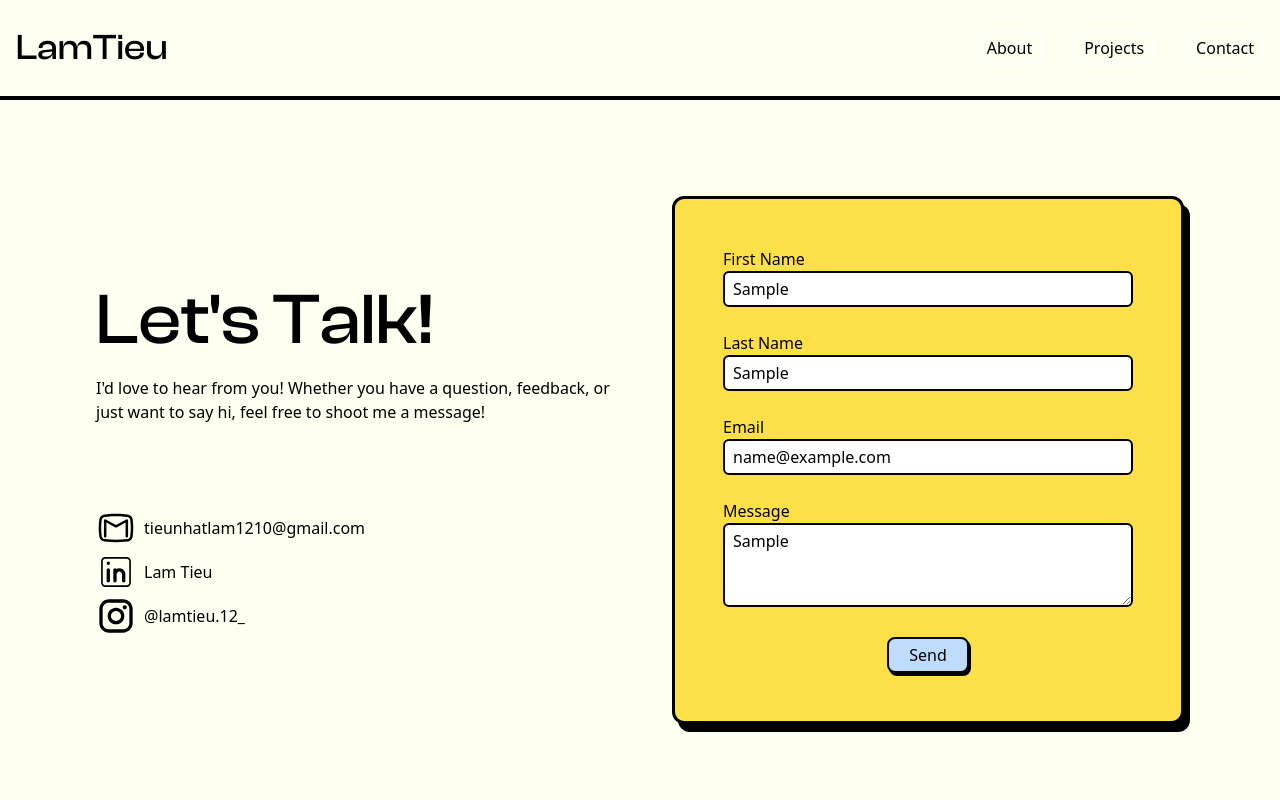
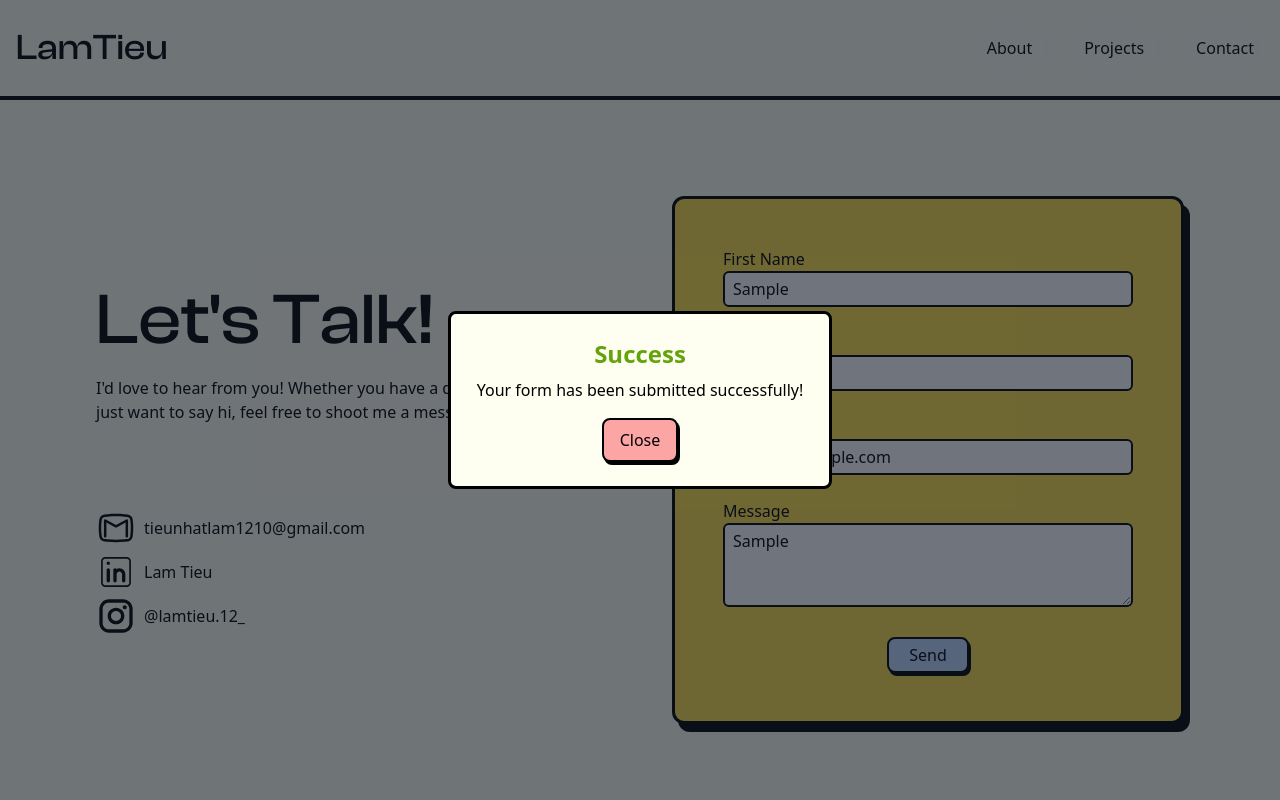
Before and after one commit to ltieu12/my-portfolio, a React (Create React App) app: page /contact in a window 1280 px wide. Both pictures are taken after typing "Sample", "Sample", "name@example.com", "Sample" into the empty fields and a click on the button "Send". Shown: the top 800 px of the page. Built offline with nearby package versions, Linux system fonts and the light colour scheme.

Commit message:
Add modal for successful form submission

```diff
--- a/src/components/Form.js
+++ b/src/components/Form.js
@@ -9,6 +9,8 @@ const Form = () => {
     });
 
     const [errors, setErrors] = useState([]);
+
+    const [isModalOpen, setModalOpen] = useState(false);
 
     const saveData = (e) => {
         const {name, value} = e.target;
@@ -58,10 +60,15 @@ const Form = () => {
 
         if (Object.keys(newErrors).length === 0) {
             console.log("Form submitted successfully!");
+            setModalOpen(true);
         }
         else {
             console.log("Errors in form validation!");
         }
+    }
+
+    const closeModal = () => {
+        setModalOpen(false);
     }
 
     return (
@@ -108,6 +115,25 @@ const Form = () => {
                     <button className="px-5 py-1 font-medium" type="submit">Send</button>
                 </div>
             </form>
+
+            {isModalOpen && (
+                <div className="fixed inset-0 bg-gray-900 bg-opacity-60 flex items-center justify-center z-50">
+                    <div className="bg-primary p-6 rounded-lg border-3 border-black w-96 text-center">
+                        <h2 className="text-2xl font-semibold text-lime-600">
+                            Success
+                        </h2>
+                        <p className="mt-2">
+                            Your form has been submitted successfully!
+                        </p>
+                        <button
+                            onClick={closeModal}
+                            className="mt-4 bg-red-300 px-4 py-2 rounded-lg hover:bg-red-400 shadow-dark-shadow border-2 border-black"
+                        >
+                            Close
+                        </button>
+                    </div>
+                </div>
+            )}
         </>
     );
 }
--- a/tailwind.config.js
+++ b/tailwind.config.js
@@ -17,6 +17,7 @@ module.exports = {
         'project-shadow-right': '5px 6px 0px rgba(0, 0, 0, 1)',
       },
       colors: {
+        'primary': '#FEFFF0',
         'custom-orange': '#FFE2A3',
         'custom-baby-blue': '#A7DFFF',
         'custom-baby-green': '#D3FFA5',
```
